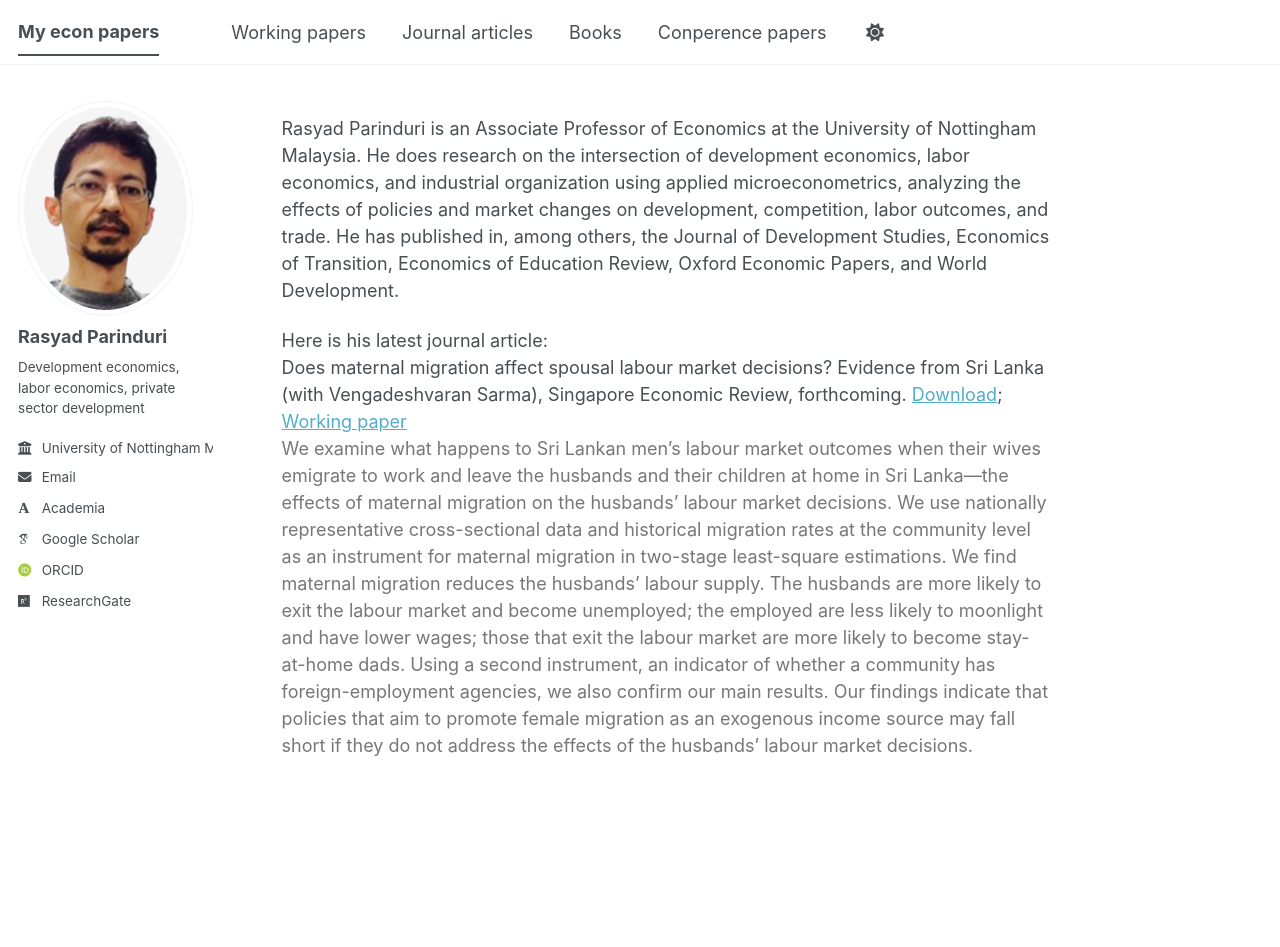
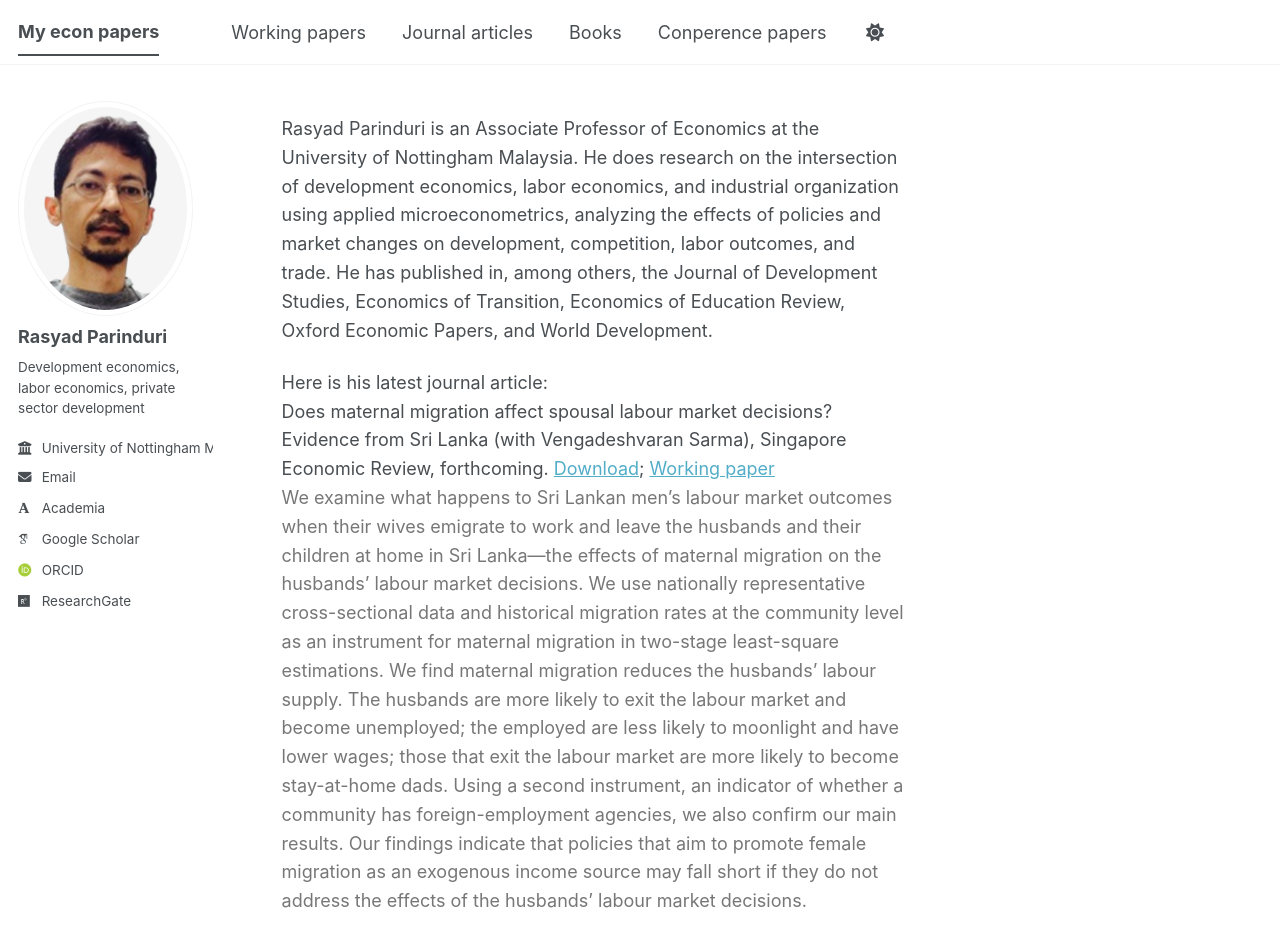
Before and after one commit to rasyadparinduri/rasyadparinduri.github.io, a Jekyll site: the page built from _pages/about.md, in a window 1280 px wide and 1020 px high. Shown: the top 947 px of the window. Built offline with Jekyll 4.4.1, drawn with Linux system fonts in a browser that asks for light colours; some web fonts are replaced; a script bundle is joined from its source files by our own code; library files that are not in the unit come from our copies.

Commit message:
Update main.scss

```diff
--- a/assets/css/main.scss
+++ b/assets/css/main.scss
@@ -47,8 +47,8 @@
 }
 
 
-
+.page__content,
 .archive p {
-  max-width: 75ch;
+  max-width: 55ch;
   line-height: 1.6;
 }
```
